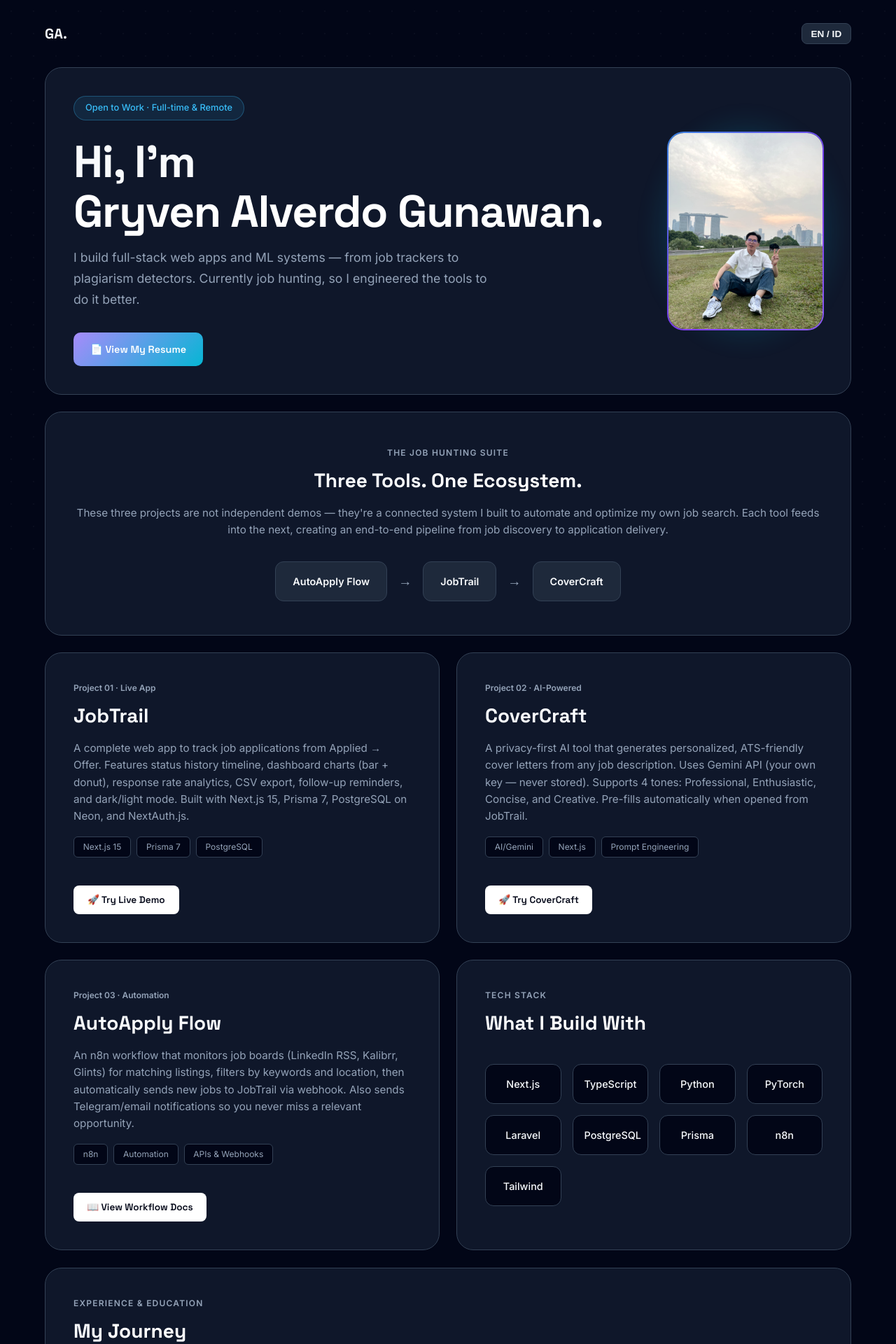
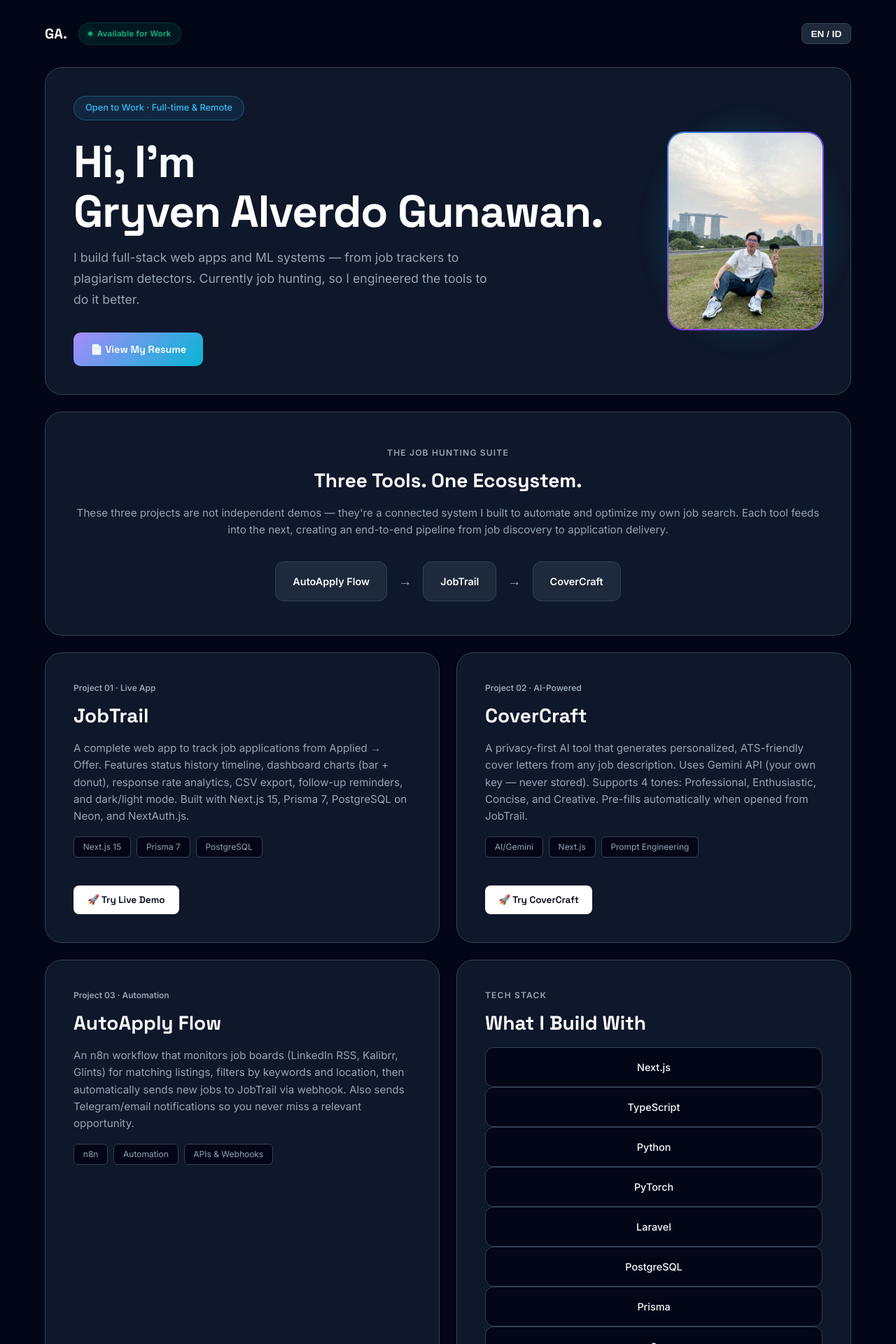
Before and after one commit to gryvnalvrdo/portofolio, a Next.js app: page / in a window 1280 px wide. Shown: the top 1920 px of the page at 70% size. Built offline with nearby package versions, Linux system fonts and the light colour scheme; no server answers.

Commit message:
feat: add available for work badge, infinite marquee for skills, and 3D hover glow for project cards

```diff
--- a/app/globals.css
+++ b/app/globals.css
@@ -164,9 +164,16 @@ body::before {
 }
 
 .bento-box:hover {
-  border-color: rgba(56, 189, 248, 0.4); /* subtle cyan border */
-  transform: translateY(-4px);
-  box-shadow: 0 20px 40px -10px rgba(56, 189, 248, 0.15); /* elegant glow */
+  transform: translateY(-5px);
+  border-color: rgba(139, 92, 246, 0.4);
+  box-shadow: 0 15px 40px -10px rgba(139, 92, 246, 0.25), 0 0 20px rgba(6, 182, 212, 0.1);
+}
+
+.box-project-1:hover, .box-project-2:hover, .box-project-3:hover {
+  transform: translateY(-6px) scale(1.02);
+  border-color: rgba(6, 182, 212, 0.5);
+  box-shadow: 0 20px 40px -10px rgba(6, 182, 212, 0.3), inset 0 0 20px rgba(6, 182, 212, 0.05);
+  z-index: 10;
 }
 
 /* Grid areas */
@@ -315,7 +322,34 @@ body::before {
 .project-links { margin-top: auto; padding-top: 2rem; display: flex; gap: 1rem; }
 
 /* Box: Skills */
-.skills-grid { display: grid; grid-template-columns: repeat(auto-fit, minmax(100px, 1fr)); gap: 1rem; margin-top: 1.5rem; }
+@keyframes pulse-green {
+  0%, 100% { opacity: 1; transform: scale(1); }
+  50% { opacity: 0.5; transform: scale(1.2); }
+}
+
+.marquee-container {
+  overflow: hidden;
+  position: relative;
+  width: 100%;
+  mask-image: linear-gradient(to right, transparent, black 10%, black 90%, transparent);
+  -webkit-mask-image: linear-gradient(to right, transparent, black 10%, black 90%, transparent);
+  display: flex;
+  margin-top: 1.5rem;
+  padding-bottom: 0.5rem;
+}
+.marquee-content {
+  display: flex;
+  gap: 1rem;
+  width: max-content;
+  animation: scroll-left 25s linear infinite;
+}
+.marquee-content:hover {
+  animation-play-state: paused;
+}
+@keyframes scroll-left {
+  0% { transform: translateX(0); }
+  100% { transform: translateX(calc(-50% - 0.5rem)); }
+}
 .skill-item { background: var(--bg); border: 1px solid var(--border); padding: 1rem; border-radius: 12px; text-align: center; font-weight: 500; font-size: 0.9rem; }
 
 /* Box: Experience */
--- a/app/page.tsx
+++ b/app/page.tsx
@@ -53,7 +53,13 @@ export default function Home() {
     <>
       <main className="bento-wrapper">
         <header className="bento-header">
-          <span className="bento-brand">GA.</span>
+          <div style={{ display: 'flex', alignItems: 'center', gap: '1rem' }}>
+            <span className="bento-brand">GA.</span>
+            <div style={{ display: 'flex', alignItems: 'center', gap: '0.4rem', background: 'rgba(16, 185, 129, 0.1)', padding: '0.35rem 0.85rem', borderRadius: '100px', border: '1px solid rgba(16, 185, 129, 0.2)' }}>
+              <div style={{ width: '6px', height: '6px', borderRadius: '50%', background: '#10b981', boxShadow: '0 0 10px #10b981', animation: 'pulse-green 2s infinite' }}></div>
+              <span style={{ fontSize: '0.72rem', color: '#10b981', fontWeight: 600, letterSpacing: '0.02em' }}>{lang === 'en' ? 'Available for Work' : 'Siap Bekerja'}</span>
+            </div>
+          </div>
           <button onClick={toggleLang} className="lang-toggle">
             {lang === "en" ? "EN / ID" : "ID / EN"}
           </button>
```
